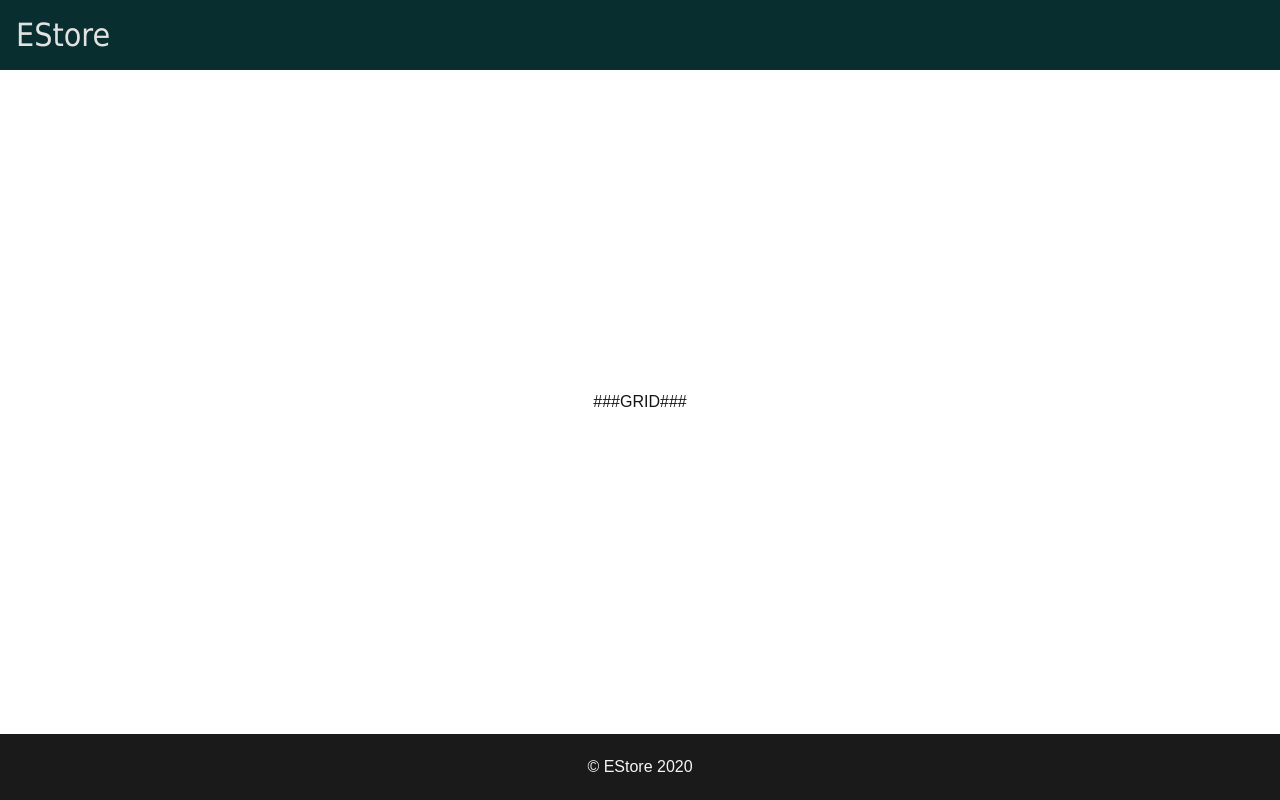
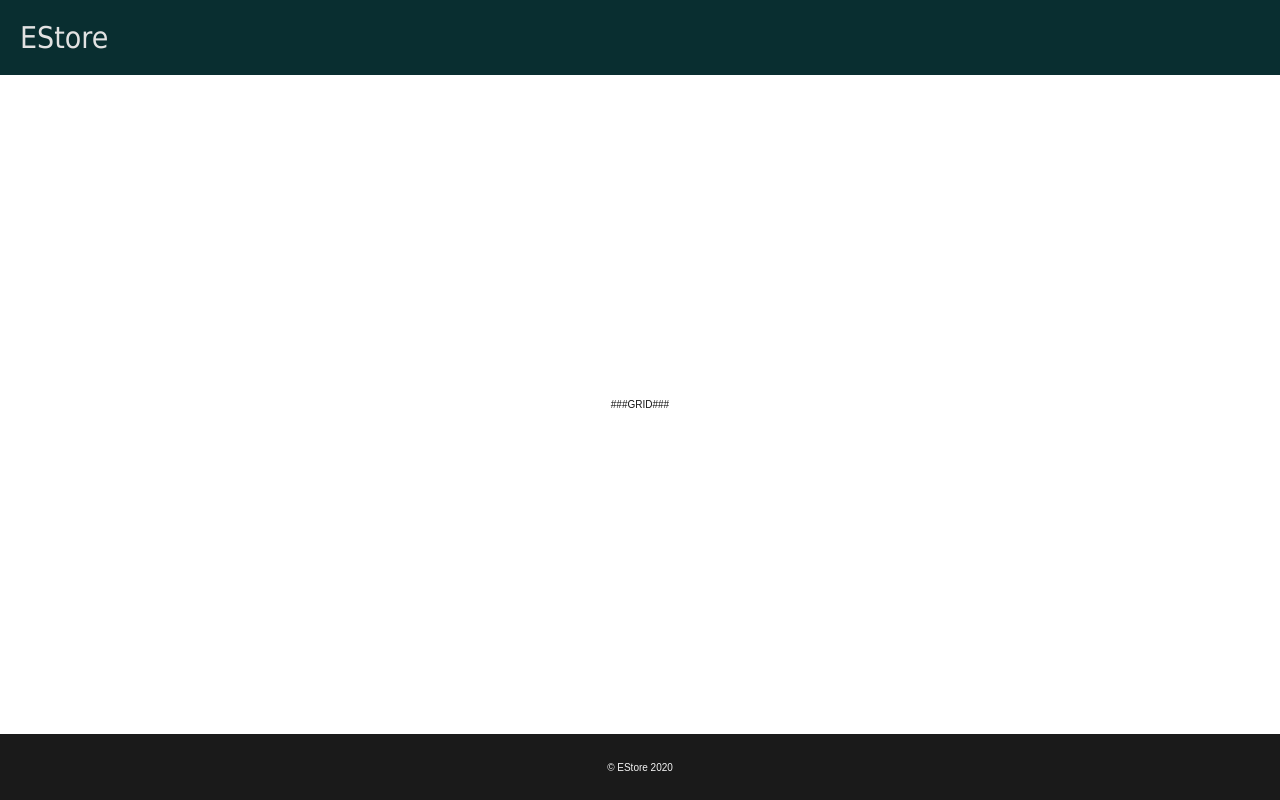
Before and after one commit to xiongxhc/shoppingcart, a React (Create React App) app: page / in a window 1280 px wide. Built offline with nearby package versions, Linux system fonts and the light colour scheme.

Commit message:
simple header

```diff
--- a/src/components/Header/Title.js
+++ b/src/components/Header/Title.js
@@ -4,7 +4,7 @@ import './index.scss';
 const Title = ({text}) => {
     return (
         <div>
-            {text}
+            <a href='/'>{text}</a>
         </div>
      );
 }
--- a/src/components/Header/index.scss
+++ b/src/components/Header/index.scss
@@ -1,4 +1,5 @@
 $fontcolor: rgb(226, 226, 226);
+$selectioncolor: rgb(180, 180, 180);
 $backgroundcolor: rgb(9, 46, 48);
 
 .header {
@@ -8,9 +9,15 @@ $backgroundcolor: rgb(9, 46, 48);
     justify-content: flex-start;
     background-color: $backgroundcolor;
     div {
+        padding: 2rem;
+        font-size: 3rem;
         font-family: Tahoma, sans-serif;
-        color: $fontcolor;
-        font-size: 2rem;
-        padding: 1rem;
+        a:hover {
+            color: $selectioncolor;
+        }
+        a {
+            color: $fontcolor;
+            text-decoration: none;
+        }
     }
 }
--- a/src/index.css
+++ b/src/index.css
@@ -1,7 +1,6 @@
-/* 1rem = 16px */
 html {
   box-sizing: border-box;
-  font-size: 100%;
+  font-size: 62.5%; /* 1rem = 10px */
   font-family: Arial, Helvetica, sans-serif;
 }
 
```
